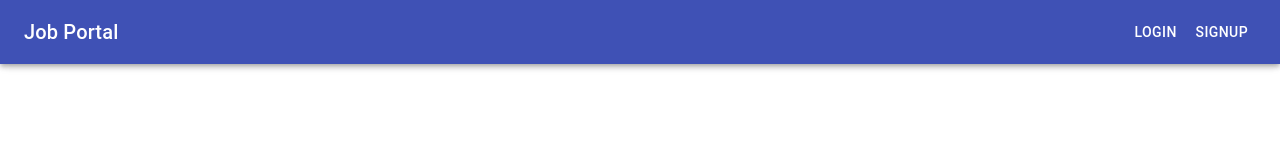
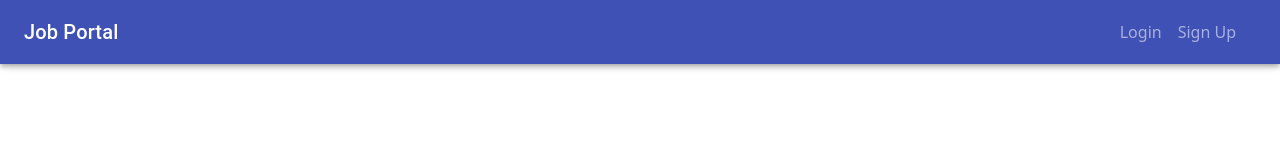
Before and after one commit to ptech12/onlinejobportal, a React (Create React App) app in the folder frontend/: page / in a window 1280 px wide. Shown: the top 160 px of the page. Built offline with nearby package versions, Linux system fonts and the light colour scheme.

Commit message:
Added Responsive Navbar

```diff
--- a/frontend/src/App.css
+++ b/frontend/src/App.css
@@ -0,0 +1,8 @@
+.nav-item .item{
+    color: #000;
+}
+
+.item :hover{
+    color: red !important;
+
+}
--- a/frontend/src/App.js
+++ b/frontend/src/App.js
@@ -3,7 +3,7 @@ import { BrowserRouter, Switch, Route } from "react-router-dom";
 import { Grid, makeStyles } from "@material-ui/core";
 
 import Welcome, { ErrorPage } from "./component/Welcome";
-import Navbar from "./component/Navbar";
+import Navigation from "./component/Navbar";
 import Login from "./component/Login";
 import Logout from "./component/Logout";
 import Signup from "./component/Signup";
@@ -50,7 +50,7 @@ function App() {
       <SetPopupContext.Provider value={setPopup}>
         <Grid container direction="column">
           <Grid item xs>
-            <Navbar />
+            <Navigation />
           </Grid>
           <Grid item className={classes.body}>
             <Switch>
--- a/frontend/src/component/Navbar.js
+++ b/frontend/src/component/Navbar.js
@@ -5,9 +5,14 @@ import {
   Button,
   makeStyles,
 } from "@material-ui/core";
+import "../App.css";
 import { useHistory } from "react-router-dom";
 
 import isAuth, { userType } from "../lib/isAuth";
+
+import { Nav, Navbar, NavbarBrand, NavItem, NavLink, NavbarToggler, Collapse } from "reactstrap";
+
+import { useState } from "react";
 
 const useStyles = makeStyles((theme) => ({
   root: {
@@ -21,7 +26,7 @@ const useStyles = makeStyles((theme) => ({
   },
 }));
 
-const Navbar = (props) => {
+const Navigation = (props) => {
   const classes = useStyles();
   let history = useHistory();
 
@@ -30,8 +35,124 @@ const Navbar = (props) => {
     history.push(location);
   };
 
+  const [isOpen, setIsOpen] = useState(false);
+  const toggle = () => setIsOpen(!isOpen)
+
   return (
     <AppBar position="fixed">
+      <Toolbar>
+        <Typography variant="h6" className={classes.title}>
+          Job Portal
+        </Typography>
+        {isAuth() ? (
+          userType() === "recruiter" ? (
+            <>
+              <Navbar dark expand="md">
+                <NavbarToggler onClick={toggle} />
+                <Collapse isOpen={isOpen} navbar>
+                  <Nav id="navitem-content" className="mr-auto" navbar>
+                    <NavItem class="nav-item">
+                      <NavLink
+                        className="item"
+                        onClick={() => handleClick("/home")}
+                        href="/home"
+                      >
+                        Home
+                      </NavLink>
+                    </NavItem>
+                    <NavItem>
+                      <NavLink href="/addjob" className="item">
+                        Add Jobs
+                      </NavLink>
+                    </NavItem>
+                    <NavItem>
+                      <NavLink className="item" href="/myjob">
+                        My Jobs
+                      </NavLink>
+                    </NavItem>
+                    <NavItem>
+                      <NavLink className="item" href="/employees">
+                        My Employees
+                      </NavLink>
+                    </NavItem>
+                    <NavItem>
+                      <NavLink className="item" href="/profile">
+                        Profile
+                      </NavLink>
+                    </NavItem>
+                    <NavItem>
+                      <NavLink className="item" href="/logout">
+                        Logout
+                      </NavLink>
+                    </NavItem>
+                  </Nav>
+                </Collapse>
+              </Navbar>
+            </>
+          ) : (
+            <>
+              <Navbar dark expand="md">
+                <NavbarToggler onClick={toggle} />
+                <Collapse isOpen={isOpen} navbar>
+                  <Nav id="navitem-content" className="mr-auto" navbar>
+                    <NavItem class="nav-item">
+                      <NavLink
+                        className="item"
+                        onClick={() => handleClick("/home")}
+                        href="/home"
+                      >
+                        Home{" "}
+                      </NavLink>
+                    </NavItem>
+                    <NavItem>
+                      <NavLink href="/applications" className="item">
+                        Application
+                      </NavLink>
+                    </NavItem>
+                    <NavItem>
+                      <NavLink className="item" href="/profile">
+                        Profile
+                      </NavLink>
+                    </NavItem>
+                    <NavItem>
+                      <NavLink className="item" href="/logout">
+                        Logout
+                      </NavLink>
+                    </NavItem>
+                  </Nav>
+                </Collapse>
+              </Navbar>
+            </>
+          )
+        ) : (
+          <>
+            <Navbar dark expand="md">
+                <NavbarToggler onClick={toggle} />
+                <Collapse isOpen={isOpen} navbar>
+                  <Nav id="navitem-content" className="mr-auto" navbar>
+                    <NavItem>
+                      <NavLink className="item" href="/login">
+                        Login
+                      </NavLink>
+                    </NavItem>
+                    <NavItem>
+                      <NavLink className="item" href="/signup">
+                        Sign Up
+                      </NavLink>
+                    </NavItem>
+                  </Nav>
+                </Collapse>
+              </Navbar>
+          </>
+        )}
+      </Toolbar>
+    </AppBar>
+  );
+};
+
+export default Navigation;
+/*
+<AppBar position="fixed">
       <Toolbar>
         <Typography variant="h6" className={classes.title}>
           Job Portal
@@ -89,7 +210,4 @@ const Navbar = (props) => {
         )}
       </Toolbar>
     </AppBar>
-  );
-};
-
-export default Navbar;
+    */
```
